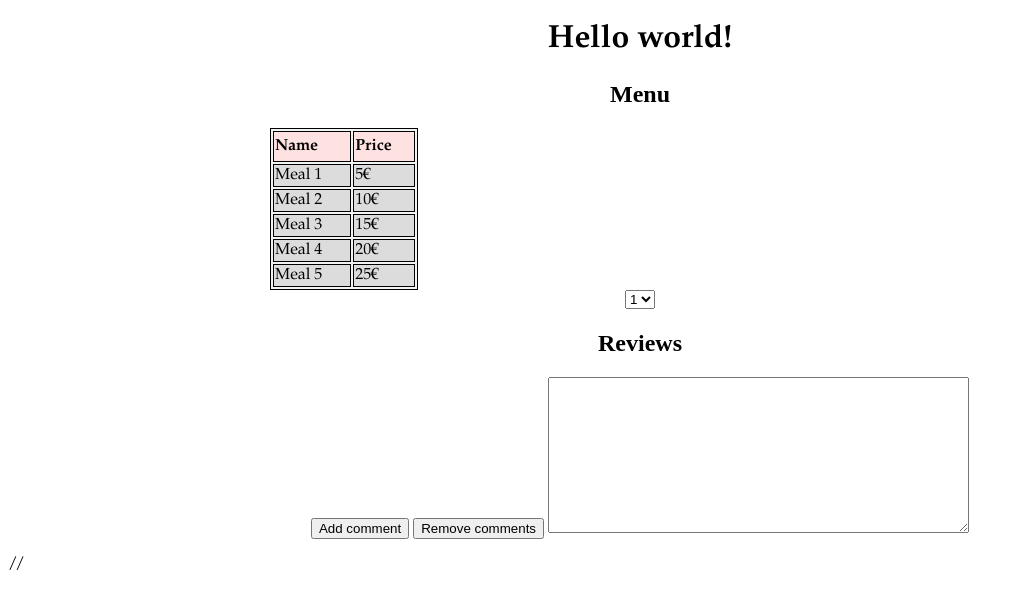
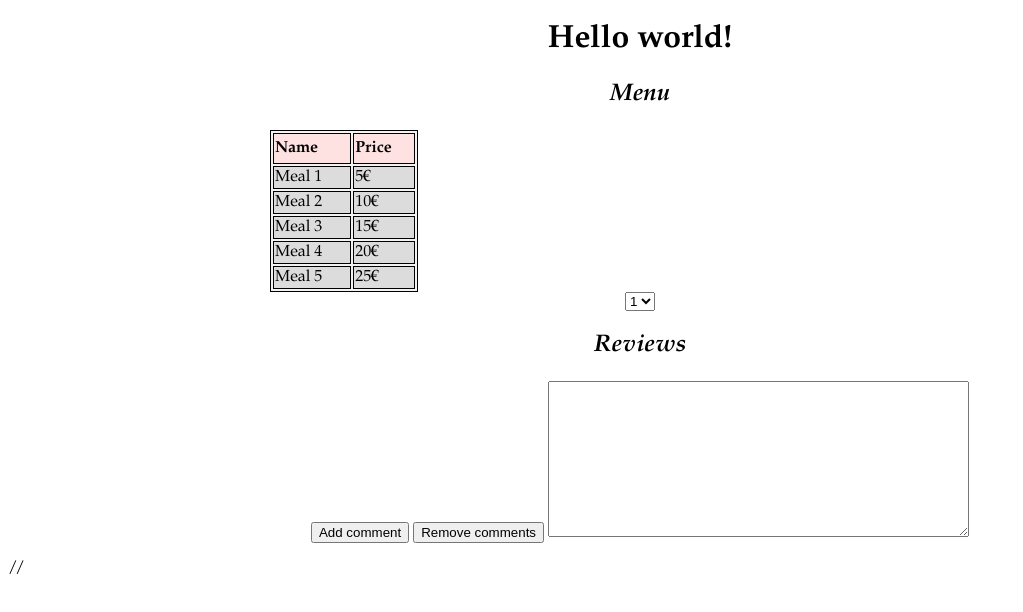
Before and after one commit to teemutervo/week2_Project, a website built with Parcel: page index.html in a window 1280 px wide. Shown: the whole page, without its empty margins (0-1023 px from the left). Built offline with nearby package versions, Linux system fonts and the light colour scheme.

Commit message:
Minor adjust to task 1

```diff
--- a/src/styles.css
+++ b/src/styles.css
@@ -1,13 +1,13 @@
 body {
-  font-family: Garamond;
+  font-family: "Garamond";
 }
 .header {
-  font-family: Italic;
+  font-style: Italic;
 }
 #menu-table {
   text-align: left;
   background-color: #f2f2f2;
-  max-width: 100%;
+  width: 100%;
 }
 td {
   background-color: gainsboro;
```
